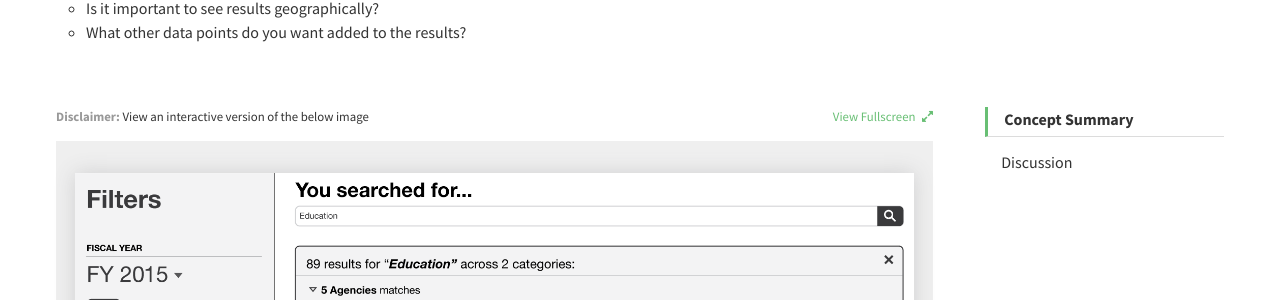
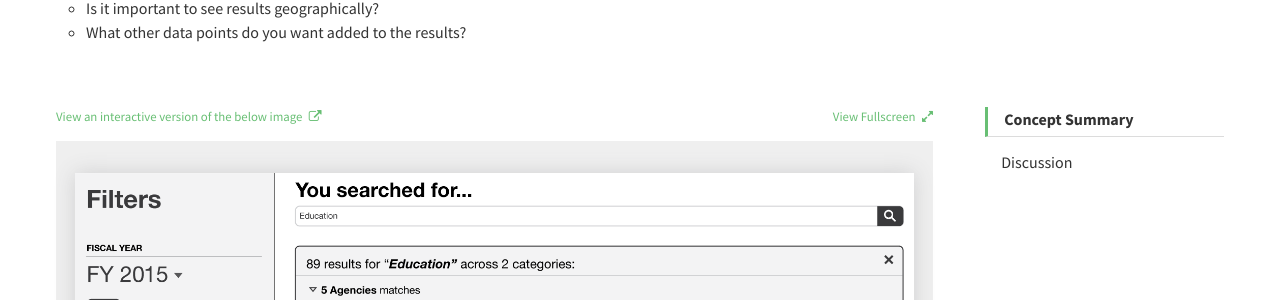
Before and after one commit to fedspendingtransparency/openbeta, a Jekyll site: the page built from _concepts/search-results.md, in a window 1280 px wide. Shown: the part 415-715 px from the top of the page. Built offline with Jekyll 4.4.1, drawn with Linux system fonts in a browser that asks for light colours; nearby versions of some CDN libraries; library files that are not in the unit come from our copies; comment, search, counter and statistics services are not loaded.

Commit message:
Added classes to Axure link and refactored the topics page code base to accommodate for this

```diff
--- a/_concepts/search-results.md
+++ b/_concepts/search-results.md
@@ -21,7 +21,7 @@ discussion_bullet_points:
 tabs_required: no
 
 archived_text:
-disclaimer_text: <a href='http://9bgx80.axshare.com/search_results.html'>View an interactive version of the below image</a>
+disclaimer_text: <a class="usa-cta external-link" href='http://9bgx80.axshare.com/search_results.html' target="_blank">View an interactive version of the below image</a>
 image: "/assets/img/search_results.png"
 image_alt_text: An image of a proposed layout for the search results page that consists of a list of search filters on the left side of the page and to the right, a heat map of spending within the U.S., pie charts showing the distribution of awards by category and object class, a list of top awarding agencies, a list of top awarded recipients, and below, a table of all award results separated by award type, in tabs.
 below_image_content: What do you think of the Search Results option?
--- a/_layouts/concept.html
+++ b/_layouts/concept.html
@@ -54,7 +54,7 @@
 
                 <ul class="usa-disclaimer">
                 {% if page.disclaimer_text %}
-                  <li><span class="usa-disclaimer-bold">Disclaimer:</span> {{ page.disclaimer_text }}</li>
+                  <li>{{ page.disclaimer_text }}</li>
                 {% else %}
                   <li></li>
                 {% endif %}
@@ -149,7 +149,7 @@
 
                       <ul class="usa-disclaimer">
                       {% if tab.disclaimer_text %}
-                        <li><span class="usa-disclaimer-bold">Disclaimer:</span> {{ tab.disclaimer_text }}</li>
+                        <li>{{ tab.disclaimer_text }}</li>
                       {% else %}
                         <li></li>
                       {% endif %}
--- a/_sass/scss/_base.scss
+++ b/_sass/scss/_base.scss
@@ -96,11 +96,11 @@ a {
     text-decoration: underline;
 
     &:visited {
-        color: darken($accent-color, 15%);
+        color: $accent-color;
     }
 
     &:hover {
-        color: darken($accent-color, 15%);
+        color: $accent-color;
         text-decoration: none;
     }
 }
--- a/_sass/scss/_concepts.scss
+++ b/_sass/scss/_concepts.scss
@@ -68,8 +68,10 @@
   padding-bottom: 1em;
 }
 
-.scroll-on-page a.full-screen-image {
-  color: $accent-color;
+.external-link:after {
+  font-family: 'FontAwesome';
+  content: "\f08e";
+  padding-left: 0.5em;
 }
 
 .full-screen-image:after {
--- a/_sass/scss/_navigation.scss
+++ b/_sass/scss/_navigation.scss
@@ -237,6 +237,15 @@ nav {
     &.usa-archived-link:focus {
       text-decoration: none;
     }
+
+    &.usa-cta {
+      color: $accent-color;
+      font-weight: 400;
+    }
+
+    &.full-screen-image {
+      color: $accent-color;
+    }
   }
 
   .usa-link-to-archive {
@@ -301,7 +310,7 @@ nav {
   $base-border-color: #dcdcdc !default;
   $base-background-color: #fff !default;
   $base-spacing: 1.5em !default;
-  $action-color: #41994d !default;
+  $action-color: #68bf74 !default;
   $dark-gray: #333 !default;
   $medium-screen: 40em !default;
   $tab-link-color: $dark-gray;
```
